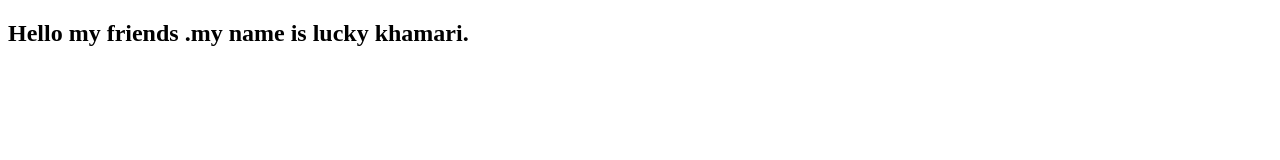
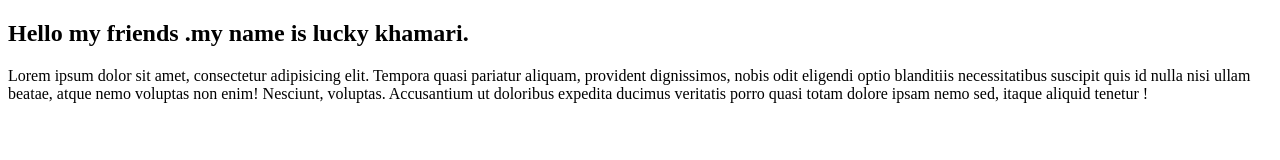
Before and after one commit to luckykhamari/gittutorial, a plain HTML site: page index.html in a window 1280 px wide. Drawn offline with Linux system fonts and the light colour scheme.

Commit message:
add p in index.html

```diff
--- a/index.html
+++ b/index.html
@@ -8,5 +8,6 @@
 </head>
 <body>
     <h2>Hello my friends .my name is lucky khamari.</h2>
+    <p>Lorem ipsum dolor sit amet, consectetur adipisicing elit. Tempora quasi pariatur aliquam, provident dignissimos, nobis odit eligendi optio blanditiis necessitatibus suscipit quis id nulla nisi ullam beatae, atque nemo voluptas non enim! Nesciunt, voluptas. Accusantium ut doloribus expedita ducimus veritatis porro quasi totam dolore ipsam nemo sed, itaque aliquid tenetur !</p>
 </body>
 </html>
```
